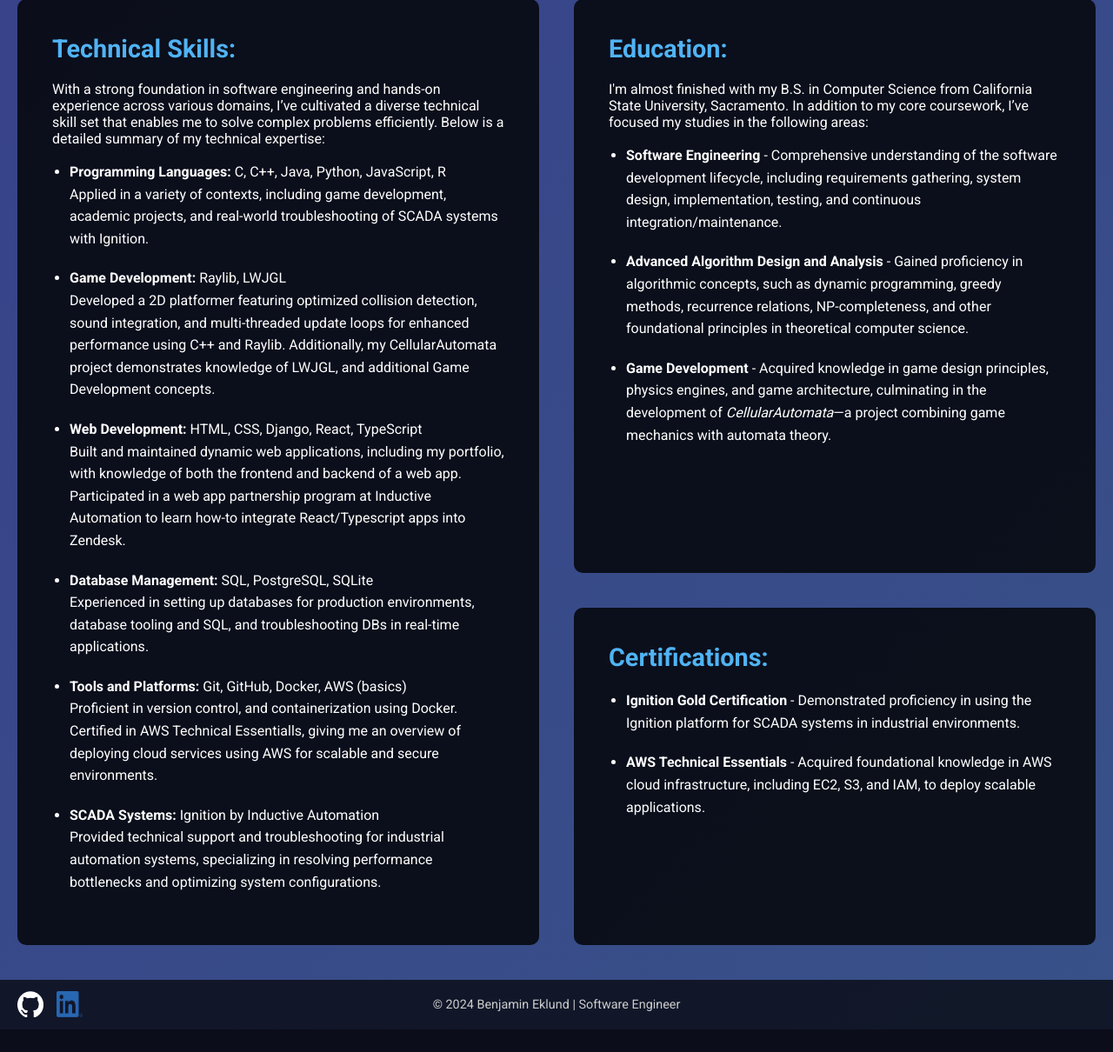
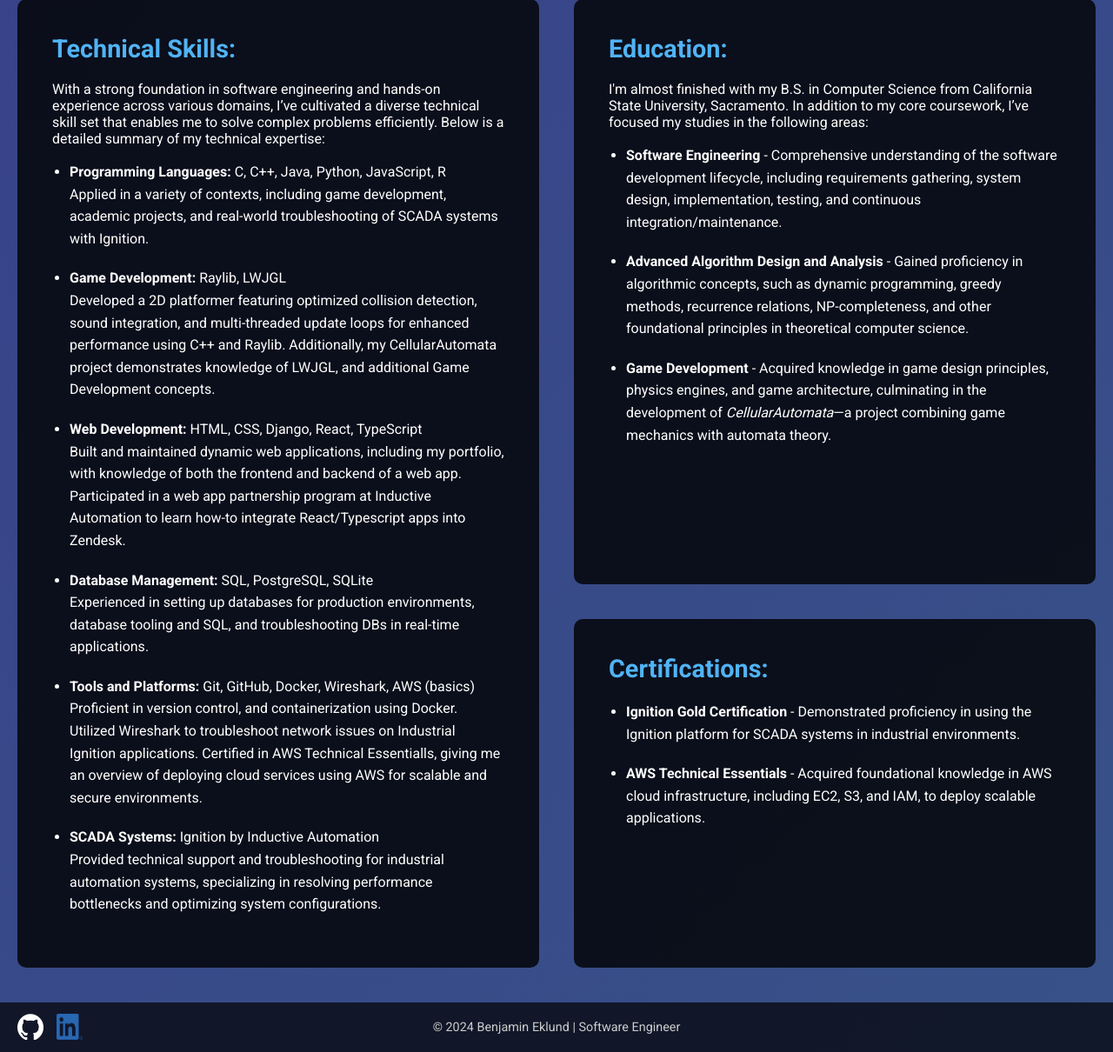
Before and after one commit to BenEklundCS/portfolio-site, a Django app: template portfolio_site/templates/skills.html in a window 1280 px wide. Shown: the part 151-1361 px from the top of the page at 87% size. Before the commit the page ends 1335 px from the top, so only its background shows below. Run offline with Django 3.2, Linux system fonts and the light colour scheme; the template is opened without the code that fills it, so the values that code supplies are empty.

Commit message:
wireshark

```diff
--- a/portfolio_site/templates/skills.html
+++ b/portfolio_site/templates/skills.html
@@ -25,7 +25,7 @@
 
             <li><strong>Database Management:</strong> SQL, PostgreSQL, SQLite<br> Experienced in setting up databases for production environments, database tooling and SQL, and troubleshooting DBs in real-time applications.</li>
 
-            <li><strong>Tools and Platforms:</strong> Git, GitHub, Docker, AWS (basics)<br> Proficient in version control, and containerization using Docker. Certified in AWS Technical Essentialls, giving me an overview of deploying cloud services using AWS for scalable and secure environments.</li>
+            <li><strong>Tools and Platforms:</strong> Git, GitHub, Docker, Wireshark, AWS (basics)<br> Proficient in version control, and containerization using Docker. Utilized Wireshark to troubleshoot network issues on Industrial Ignition applications. Certified in AWS Technical Essentialls, giving me an overview of deploying cloud services using AWS for scalable and secure environments.</li>
 
             <li><strong>SCADA Systems:</strong> Ignition by Inductive Automation<br> Provided technical support and troubleshooting for industrial automation systems, specializing in resolving performance bottlenecks and optimizing system configurations.</li>
         </ul>
```
